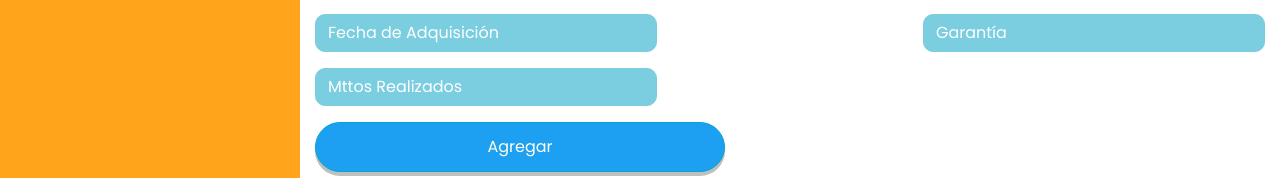
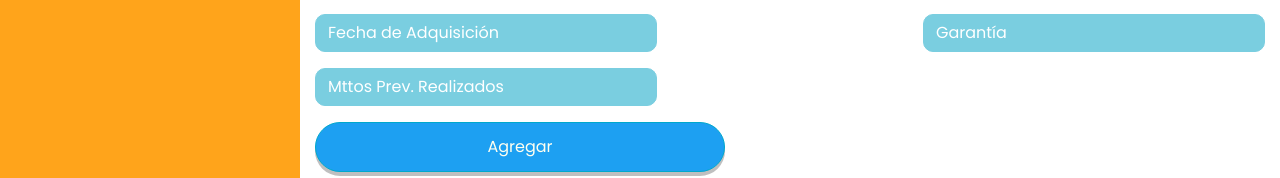
Before and after one commit to LSanchez94/Gestion-de-Tecnologia-Medica, a Vue app: page /AltasBajas in a window 1280 px wide. Shown: the part 275-453 px from the top of the page. Built offline with nearby package versions, Linux system fonts and the light colour scheme.

Commit message:
Update AltasBajas.vue

```diff
--- a/src/views/AltasBajas.vue
+++ b/src/views/AltasBajas.vue
@@ -100,7 +100,7 @@
                 type="text"
                 class="form-control"
                 v-model="dispositivo.mantenimientosrealizado"
-                placeholder="Mttos Realizados"
+                placeholder="Mttos Prev. Realizados"
               />
             </div>
           </form>
```
